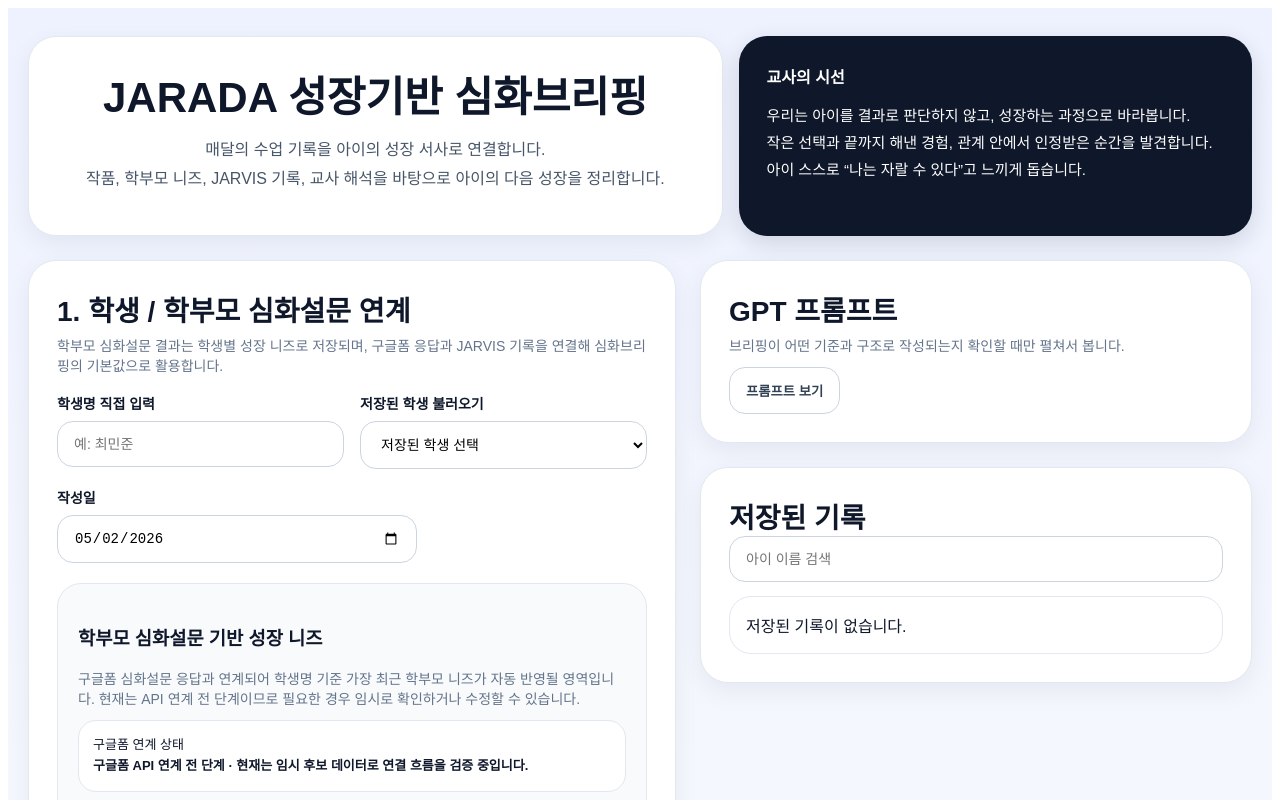
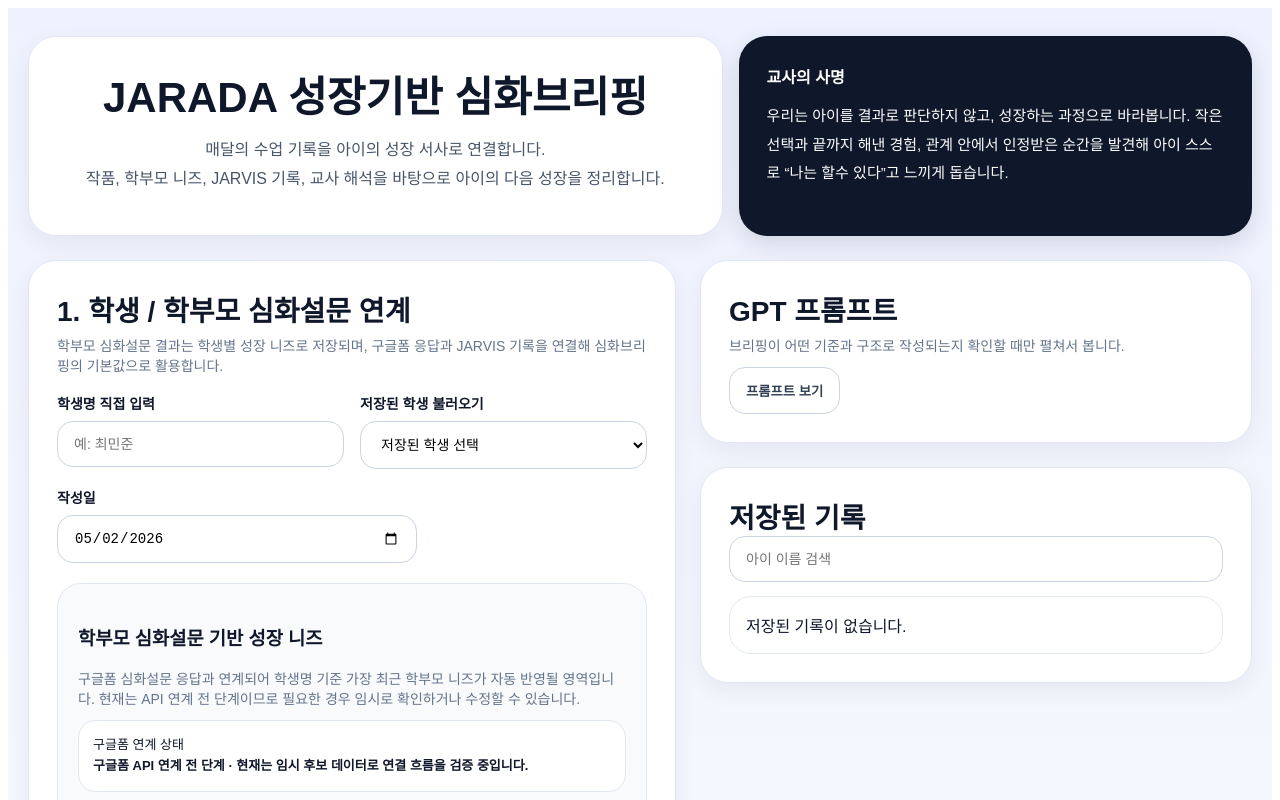
Before and after one commit to jaradaboys/jarada-briefing-2, a React (Vite) app: page / in a window 1280 px wide. Shown: the top 800 px of the page. Built offline with nearby package versions, Linux system fonts and the light colour scheme.

Commit message:
Update App.jsx

```diff
--- a/src/App.jsx
+++ b/src/App.jsx
@@ -2177,14 +2177,12 @@ alert(`${incoming.length}개의 JARVIS 관찰일지를 불러왔고, 기본값
           </div>
 
           <div style={styles.darkCard}>
-         <div style={{ fontWeight: 800, marginBottom: 14 }}>교사의 시선</div>
-
-<div style={{ lineHeight: 1.8, fontSize: 15 }}>
+        <div style={{ fontWeight: 800, marginBottom: 14 }}>교사의 사명</div>
+
+<div style={{ lineHeight: 1.9, fontSize: 15, maxWidth: 520 }}>
   우리는 아이를 결과로 판단하지 않고, 성장하는 과정으로 바라봅니다.
-  <br />
-  작은 선택과 끝까지 해낸 경험, 관계 안에서 인정받은 순간을 발견합니다.
-  <br />
-  아이 스스로 “나는 자랄 수 있다”고 느끼게 돕습니다.
+  작은 선택과 끝까지 해낸 경험, 관계 안에서 인정받은 순간을 발견해
+  아이 스스로 “나는 할수 있다”고 느끼게 돕습니다.
 </div>
           </div>
         </div>
```
